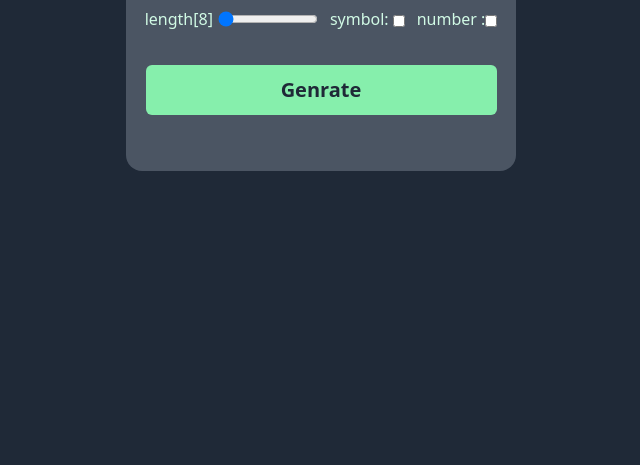
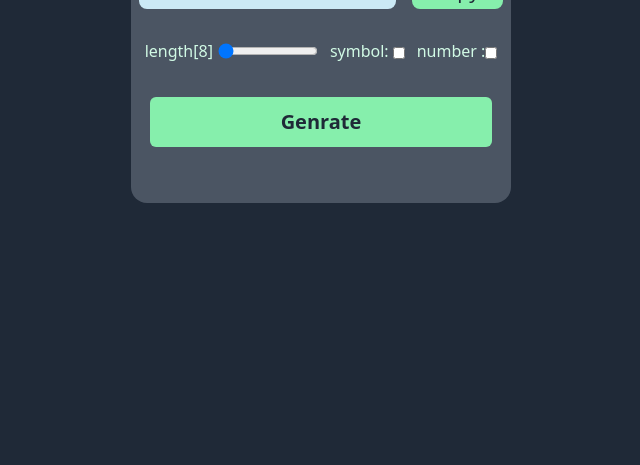
Before and after one commit to SAMIAN04/Password-generator-, a website: page index.html in a window 1280 px wide. Shown: the part 335-800 px from the top of the page, without its empty margins (319-959 px from the left). Drawn offline with Linux system fonts and the light colour scheme.

Commit message:
Update index.html
All again

```diff
--- a/index.html
+++ b/index.html
@@ -8,7 +8,7 @@
 </head>
 <body class="bg-gray-800 flex relative  overflow-hidden items-center   flex-col">
 
-        <div class="flex fixed w-[390px] mt-44 pb-14 rounded-2xl justify-center items-center content-center flex-col bg-gray-600  ">
+        <div class="flex fixed w-[380px] mt-52 pb-14 rounded-2xl justify-center items-center content-center flex-col bg-gray-600  ">
             <h1 class="text-emerald-200 mt-5 font-bold text-2xl ">Password generator</h1>
     <div class=" flex h-[13vh] w-[100vh] justify-center align-middle content-center">
             <div class="flex flex-row300 h-9 relative mt-12">
```
